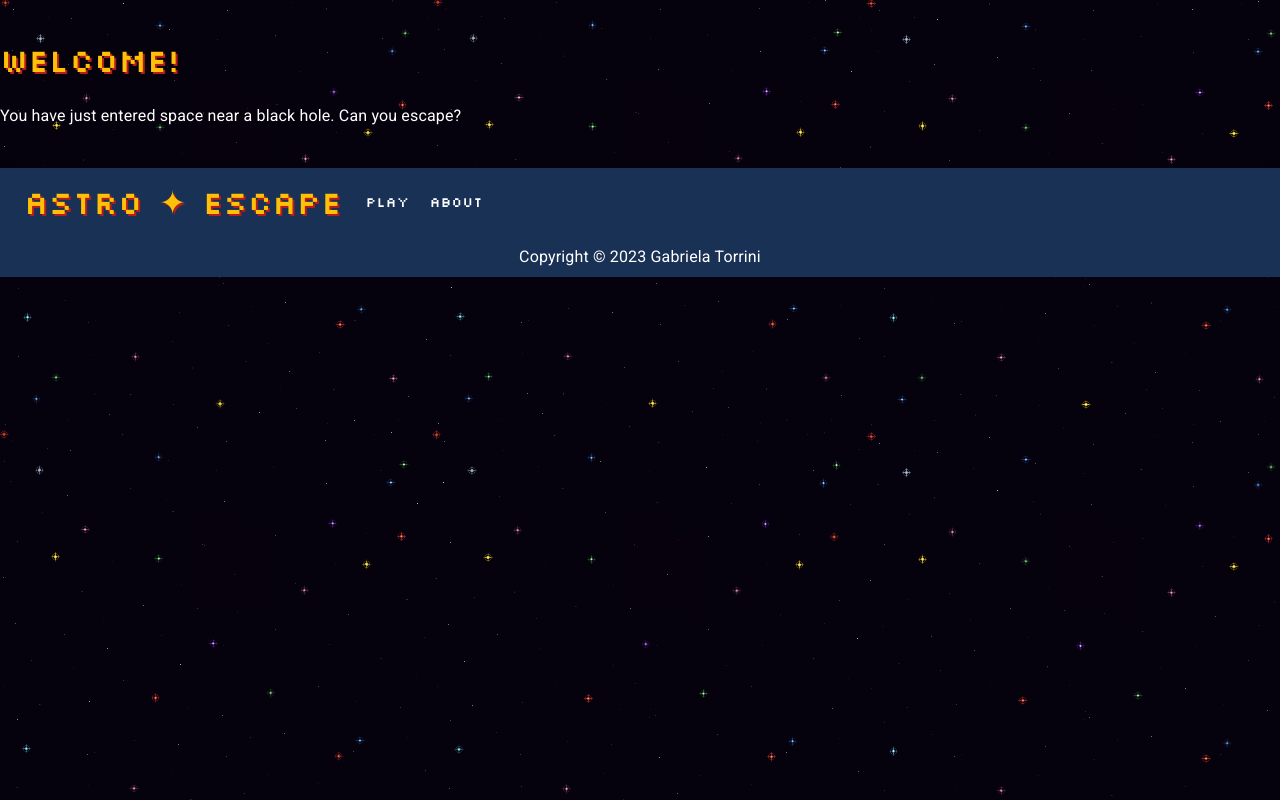
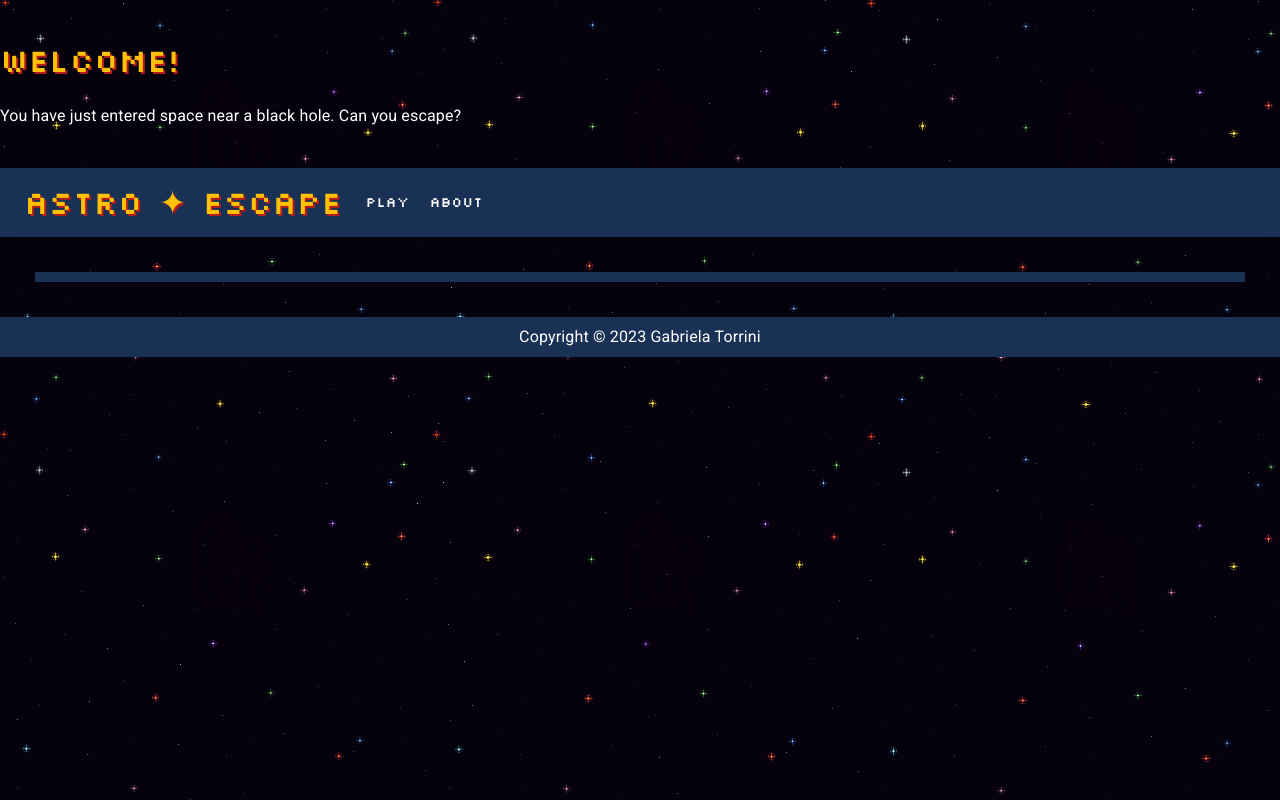
Before and after one commit to gtorrini/astro-escape, a React (Create React App) app: page / in a window 1280 px wide. Built offline with nearby package versions, Linux system fonts and the light colour scheme.

Commit message:
Added styling for keyboard accessibility

```diff
--- a/src/App.css
+++ b/src/App.css
@@ -1,8 +1,15 @@
-.App {
+main {
   text-align: center;
   background-color: #090415;
   border: 5px solid #193154;
-  margin: 30px;
+  margin: 35px;
+}
+
+footer {
+  display:flex;
+  flex-direction:column;
+  flex-grow:2;
+  justify-content:flex-end;
 }
 
 h3, p, span {
@@ -31,3 +38,18 @@ table, tr, td {
   border-color: #00ff00;
   margin: 16px auto;
 }
+
+/* Keyboard Accessibility */
+.MuiButtonBase-root.Mui-focusVisible, .MuiButton-root.Mui-focusVisible {
+  outline: 1px solid white;
+  border: 2px solid #0060df;
+}
+
+.MuiButtonBase-root.Mui-focused, .MuiButton-root.Mui-focused {
+  box-shadow: 0px 0px 5px white;
+}
+
+:focus-visible {
+  outline: 1px solid white;
+  border: 2px solid #0060df;
+}
```
